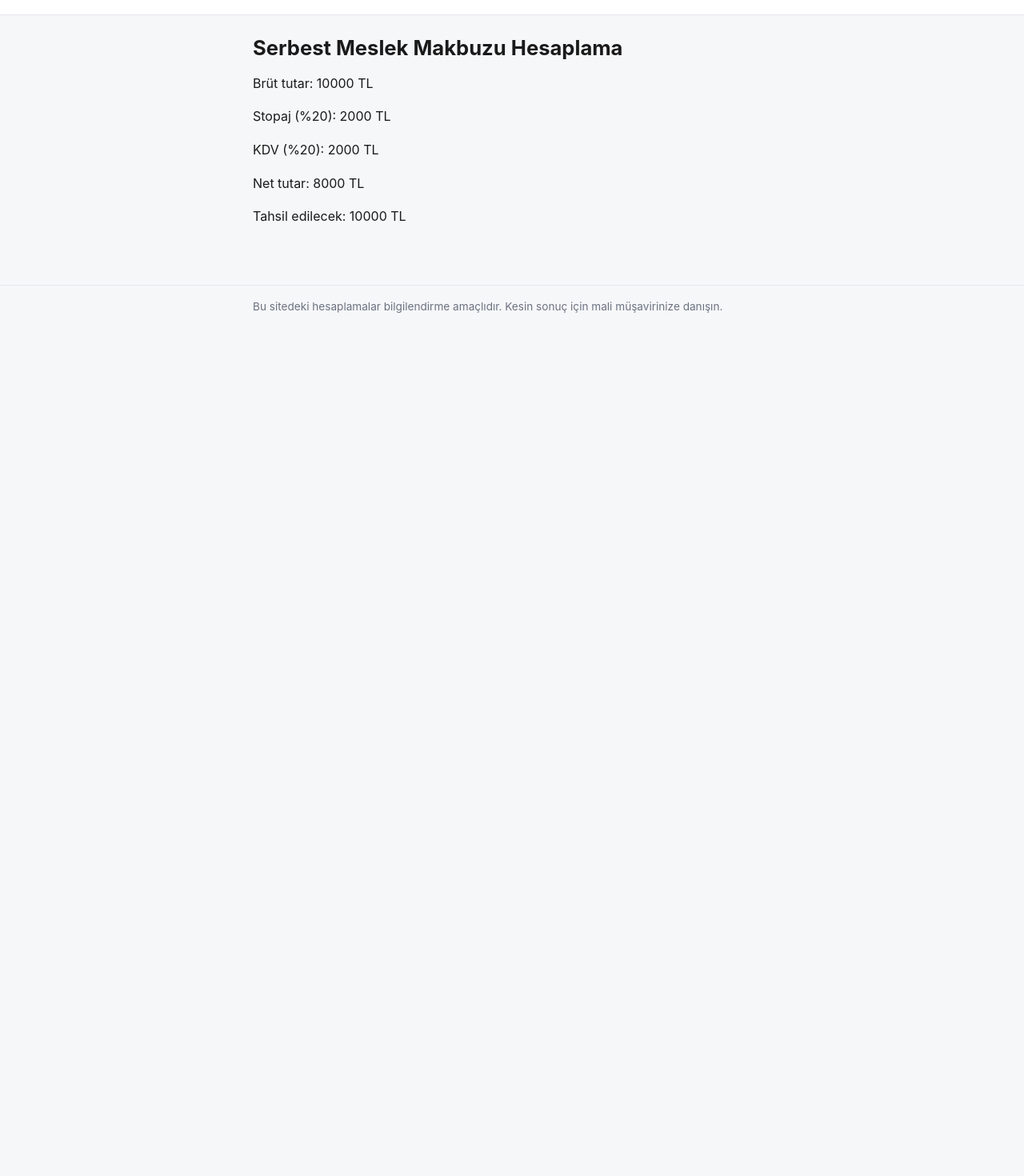
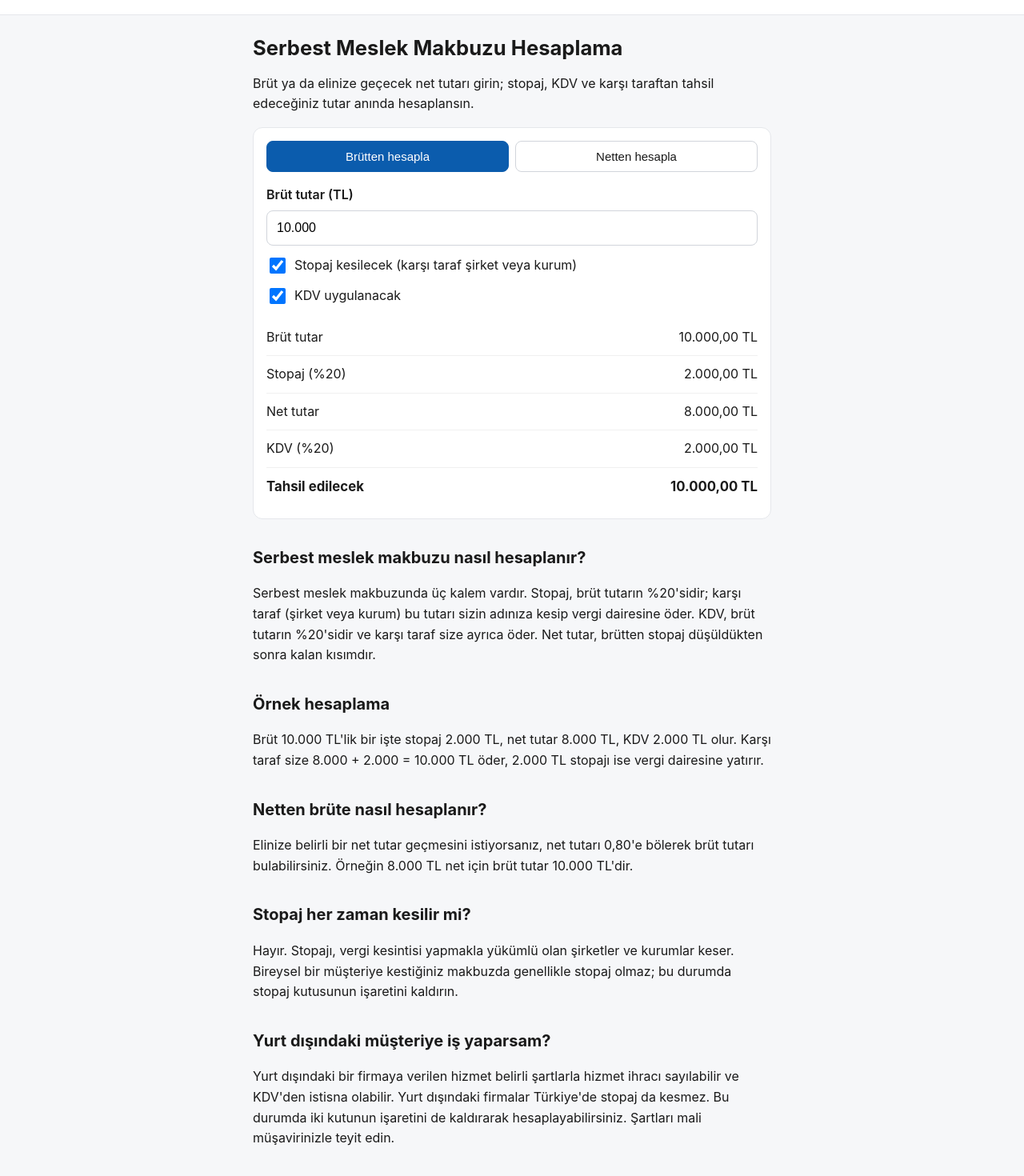
Before and after one commit to yavuzscvk-source/freelancer-vergi, a Next.js app: page /serbest-meslek-makbuzu in a window 1280 px wide. Shown: the part 40-1510 px from the top of the page at 80% size. Before the commit the page ends 800 px from the top, so only its background shows below. Built offline with nearby package versions, Linux system fonts and the light colour scheme.

Commit message:
Update page.js

```diff
--- a/app/serbest-meslek-makbuzu/page.js
+++ b/app/serbest-meslek-makbuzu/page.js
@@ -1,23 +1,32 @@
+import Hesaplayici from "./Hesaplayici";
+
 export const metadata = {
-  title: "Serbest Meslek Makbuzu Hesaplama",
-  description: "Brüt tutardan stopaj, KDV ve net tutarı hesaplayın.",
+  title: "Serbest Meslek Makbuzu Hesaplama 2026",
+  description: "Brüt veya net tutardan serbest meslek makbuzu stopajı, KDV ve tahsil edilecek tutarı saniyeler içinde hesaplayın.",
 };
 
 export default function SerbestMeslekMakbuzu() {
-  const brut = 10000;
-  const stopaj = brut * 0.20;
-  const kdv = brut * 0.20;
-  const net = brut - stopaj;
-  const tahsilEdilecek = net + kdv;
+  return (
+    <>
+      <h1>Serbest Meslek Makbuzu Hesaplama</h1>
+      <p>Brüt ya da elinize geçecek net tutarı girin; stopaj, KDV ve karşı taraftan tahsil edeceğiniz tutar anında hesaplansın.</p>
 
-  return (
-    <main>
-      <h1>Serbest Meslek Makbuzu Hesaplama</h1>
-      <p>Brüt tutar: {brut} TL</p>
-      <p>Stopaj (%20): {stopaj} TL</p>
-      <p>KDV (%20): {kdv} TL</p>
-      <p>Net tutar: {net} TL</p>
-      <p>Tahsil edilecek: {tahsilEdilecek} TL</p>
-    </main>
+      <Hesaplayici />
+
+      <h2>Serbest meslek makbuzu nasıl hesaplanır?</h2>
+      <p>Serbest meslek makbuzunda üç kalem vardır. Stopaj, brüt tutarın %20'sidir; karşı taraf (şirket veya kurum) bu tutarı sizin adınıza kesip vergi dairesine öder. KDV, brüt tutarın %20'sidir ve karşı taraf size ayrıca öder. Net tutar, brütten stopaj düşüldükten sonra kalan kısımdır.</p>
+
+      <h2>Örnek hesaplama</h2>
+      <p>Brüt 10.000 TL'lik bir işte stopaj 2.000 TL, net tutar 8.000 TL, KDV 2.000 TL olur. Karşı taraf size 8.000 + 2.000 = 10.000 TL öder, 2.000 TL stopajı ise vergi dairesine yatırır.</p>
+
+      <h2>Netten brüte nasıl hesaplanır?</h2>
+      <p>Elinize belirli bir net tutar geçmesini istiyorsanız, net tutarı 0,80'e bölerek brüt tutarı bulabilirsiniz. Örneğin 8.000 TL net için brüt tutar 10.000 TL'dir.</p>
+
+      <h2>Stopaj her zaman kesilir mi?</h2>
+      <p>Hayır. Stopajı, vergi kesintisi yapmakla yükümlü olan şirketler ve kurumlar keser. Bireysel bir müşteriye kestiğiniz makbuzda genellikle stopaj olmaz; bu durumda stopaj kutusunun işaretini kaldırın.</p>
+
+      <h2>Yurt dışındaki müşteriye iş yaparsam?</h2>
+      <p>Yurt dışındaki bir firmaya verilen hizmet belirli şartlarla hizmet ihracı sayılabilir ve KDV'den istisna olabilir. Yurt dışındaki firmalar Türkiye'de stopaj da kesmez. Bu durumda iki kutunun işaretini de kaldırarak hesaplayabilirsiniz. Şartları mali müşavirinizle teyit edin.</p>
+    </>
   );
 }
```
